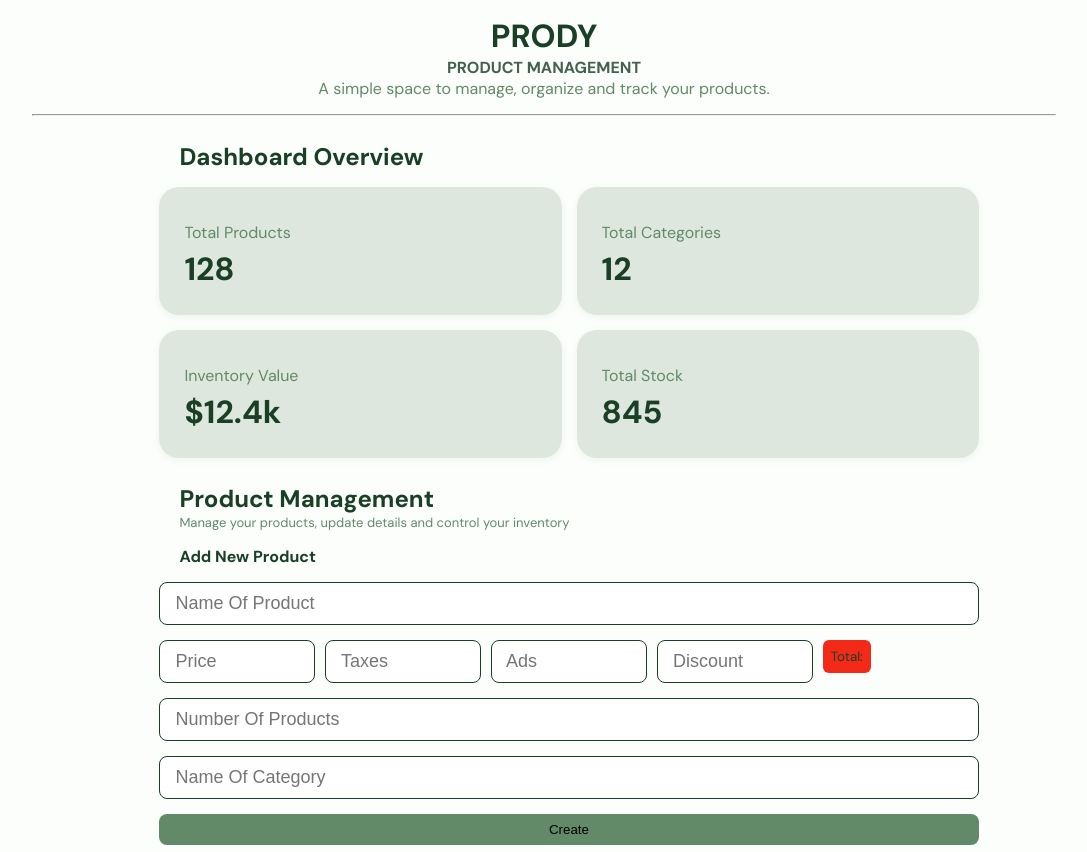
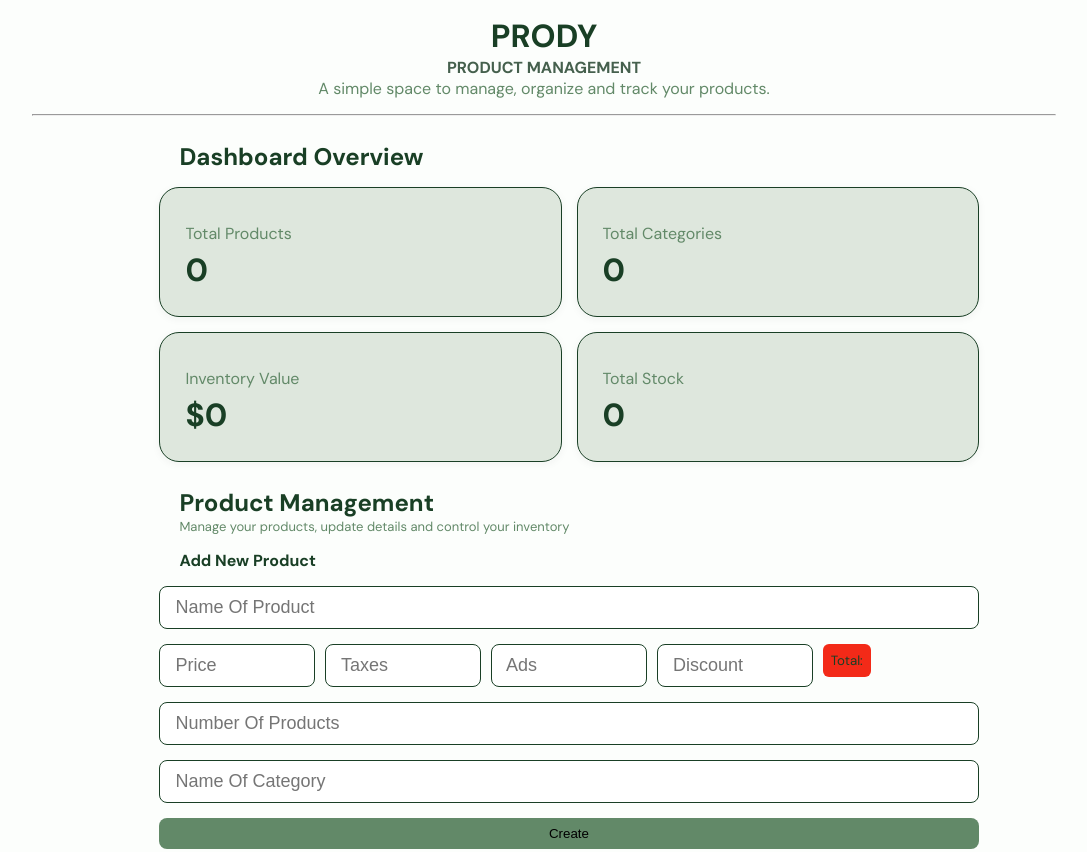
Before and after one commit to dana-almawazreh/prody-product-management, a plain HTML site: page main.html in a window 1280 px wide. Shown: the top 852 px of the page, without its empty margins (96-1183 px from the left). Drawn offline with Linux system fonts and the light colour scheme.

Commit message:
fix and improve

```diff
--- a/main.css
+++ b/main.css
@@ -62,7 +62,7 @@ body{
     background-color: var(--bg_light);
     padding: 25px;
     border-radius: 20px;
-    border: 1px solid var(--border-color);
+    border: 1px solid;
     box-shadow:0 2px 8px rgba(37, 43, 39, 0.05);
     transition: 0.3s ease-out;
 }
--- a/main.html
+++ b/main.html
@@ -31,22 +31,22 @@
 
             <div class="view-card">
                 <h4>Total Products</h4>
-                <h2>128</h2>
+                <h2 id="totalProducts">0</h2>
             </div>
 
             <div class="view-card">
                 <h4>Total Categories</h4>
-                <h2>12</h2>
+                <h2 id="totalCategories">0</h2>
             </div>
 
             <div class="view-card">
                 <h4>Inventory Value</h4>
-                <h2>$12.4k</h2>
+                <h2 id="inventoryValue">$0</h2>
             </div>
 
             <div class="view-card">
                 <h4>Total Stock</h4>
-                <h2>845</h2>
+                <h2 id="totalStock">0</h2>
             </div>
         </div>
 
--- a/main.js
+++ b/main.js
@@ -8,6 +8,13 @@ let count = document.getElementById('count');
 let category = document.getElementById('category');
 let total = document.getElementById('total');
 let submit = document.getElementById('submit');
+let totalProducts = document.getElementById('totalProducts');
+let totalCategories = document.getElementById('totalCategories');
+let inventoryValue = document.getElementById('inventoryValue');
+let totalStock = document.getElementById('totalStock');
+
+
+
 
 
 let mood = 'create' ;
@@ -57,14 +64,7 @@ submit.onclick = function(){
         && price.value != '' && newPro.count < 100)
         {
     if(mood == 'create'){
-    if(newPro.count > 1){
-        for(let i=0 ; i< count.value ; i++){
-           proData.push(newPro);
-        }
-    }
-    else{
-        proData.push(newPro);
-    }}
+     proData.push(newPro);}
     else {
         proData[index] = newPro;
         mood = 'create';
@@ -128,6 +128,7 @@ function readData(){
     else{
             deleteBtn.innerHTML='';
     }
+    updateDashboard();
 }
 
 readData();
@@ -257,3 +258,36 @@ function search(value){
 
 
                             /***********************************************/
+
+function updateDashboard(){
+
+    totalProducts.innerHTML = proData.length;
+    let categories = [];
+
+    for(let i = 0; i < proData.length; i++){
+        if(!categories.includes(proData[i].category)){
+            categories.push(proData[i].category);
+        }
+    }
+
+    totalCategories.innerHTML = categories.length;
+
+
+    let stock = 0;
+
+    for(let i = 0; i < proData.length; i++){
+        stock += Number(proData[i].count);
+    }
+
+    totalStock.innerHTML = stock;
+
+
+    let value = 0;
+
+    for(let i = 0; i < proData.length; i++){
+        value += Number(proData[i].total) * Number(proData[i].count);
+    }
+
+    inventoryValue.innerHTML = '$' + value.toLocaleString();
+
+}
```
